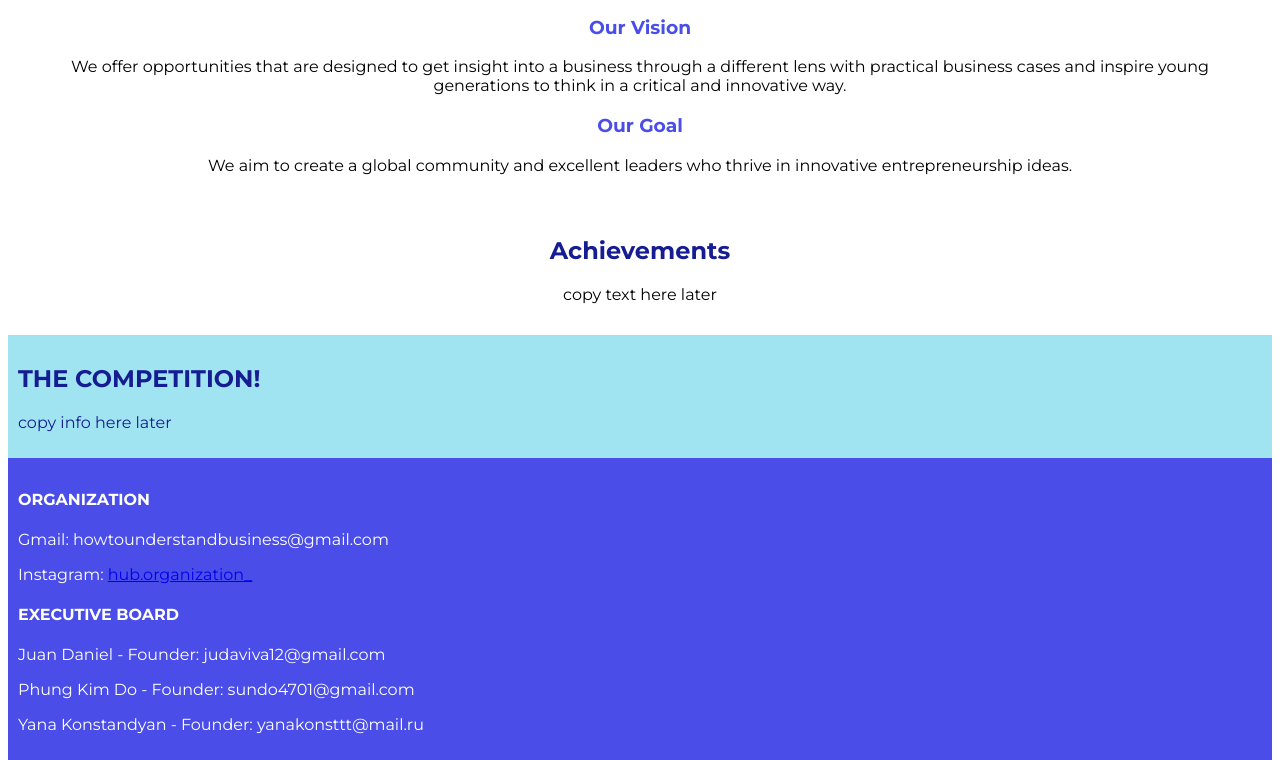
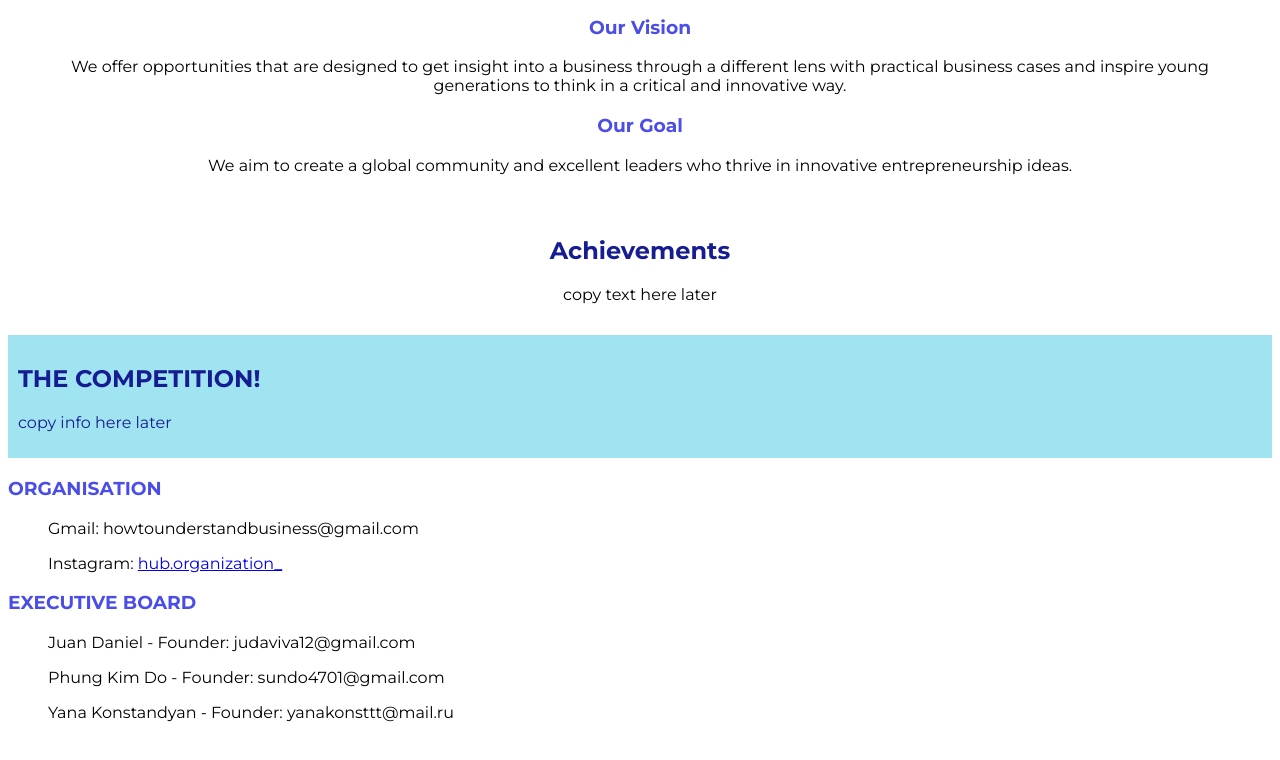
Before and after one commit to Yaa27/HUB-Website, a plain HTML site: page index.html in a window 1280 px wide. Shown: the part 640-1400 px from the top of the page. After the commit the page ends 1362 px from the top, so only its background shows below. Drawn offline with Linux system fonts and the light colour scheme.

Commit message:
changed the footer bit

```diff
--- a/index.html
+++ b/index.html
@@ -42,15 +42,26 @@
         <!-- <p><a href="[paste link inside here]">SIGN UP NOW!</a></p> -->
     </section>
 
-    <section id = "footer">
-        <h4> ORGANIZATION </h4>
-        <p>Gmail: howtounderstandbusiness@gmail.com </p>
-        <p>Instagram: <a href="https://www.instagram.com/hub.organization_/">hub.organization_</a>
-        </p>
-        <h4> EXECUTIVE BOARD </h4>
-        <p>Juan Daniel - Founder: judaviva12@gmail.com</p>
-        <p>Phung Kim Do - Founder: sundo4701@gmail.com</p>
-        <p>Yana Konstandyan - Founder: yanakonsttt@mail.ru</p>
+    <footer class="footer">
+
+
+    <div class="footer-section">
+        <h3>ORGANISATION</h3>
+        <ul>
+            <p>Gmail: howtounderstandbusiness@gmail.com </p>
+            <p>Instagram: <a href="https://www.instagram.com/hub.organization_/">hub.organization_</a> </p>
+        </ul>
+    </div>
+    <div class="footer-section">
+        <h3>EXECUTIVE BOARD</h3>
+        <ul>
+            <p>Juan Daniel - Founder: judaviva12@gmail.com</p>
+        	<p>Phung Kim Do - Founder: sundo4701@gmail.com</p>
+        	<p>Yana Konstandyan - Founder: yanakonsttt@mail.ru</p>
+        </ul>
+    </div>
+
+
     </section>
     </div>
 </body>
```
